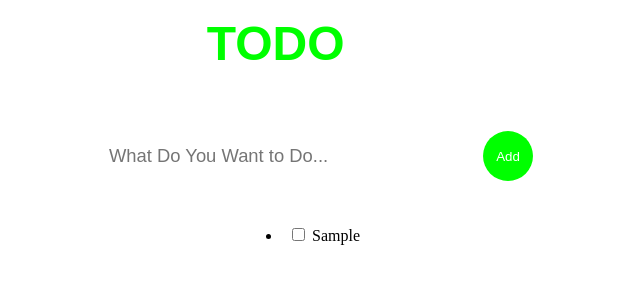
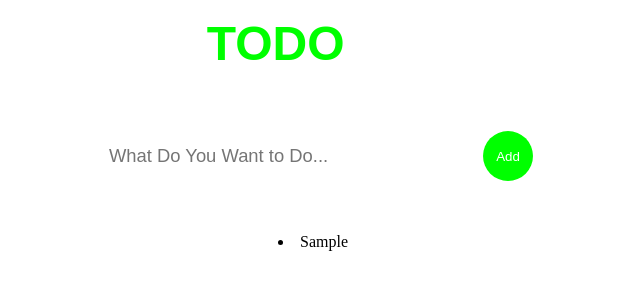
Before and after one commit to Nishu2696/VUE-todo, a Vue app: page / in a window 1280 px wide. Both pictures are taken after typing "Sample" into the empty fields and a click on the button "Add". Shown: the top 300 px of the page, without its empty margins (327-967 px from the left). Built offline with nearby package versions, Linux system fonts and the light colour scheme.

Commit message:
props update

```diff
--- a/src/App.vue
+++ b/src/App.vue
@@ -1,5 +1,5 @@
 <template>
-  <div>
+  <div class="all">
     <h1>
       <span class="title">Todo</span>List
     </h1>
@@ -13,21 +13,49 @@
       />
       <button class="add">Add</button>
     </form>
-    <div class="container">
-      <li v-for="value in todos" v-bind:key="value">
+    <dispplaytodo
+      v-for="(value, index) in todos.length"
+      :key="value.title"
+      :index="index"
+      :mylist="todos.map(a => a.title)"
+    />
+    <!-- <div class="container">
+      <div class="item">
+        <input class="item_input" type="text" v-for="values in todos" v-bind:key="values" disabled="true" value="values">
+          <input type="checkbox" />
+          {{values}}
+      </div>
+    </div>-->
+    <!-- <div class="container">
+      <div class="item">
+        <li class="item_input" v-for="value in todos" v-bind:key="value">
+          <input type="checkbox" />
+          {{value}}
+        </li>
+      </div>
+    </div>-->
+    <!-- <div class="container">
+      <li class="item" v-for="(value, index) in todos" v-bind:key="index">
         <input type="checkbox" />
-        {{value}}
+        {{value.title}}
       </li>
-    </div>
+    </div>-->
   </div>
 </template>
 
 <script>
+import dispplaytodo from "./components/dispplaytodo.vue";
+
 export default {
   name: "App",
+  components: {
+    dispplaytodo,
+  },
   data() {
     return {
-      todos: [],
+      todos: [
+        // {title: "sweets", completed: false},
+      ],
       newTodo: "",
     };
   },
@@ -35,7 +63,7 @@ export default {
     addTodo() {
       alert("hello");
       console.log(this.newTodo);
-      this.todos.push(this.newTodo);
+      this.todos.push({ title: this.newTodo, completed: false });
       console.log(this.todos);
       this.newTodo = "";
       return this.todos;
@@ -47,6 +75,12 @@ export default {
 </script>
 
 <style>
+.all {
+  margin: 0;
+  padding: 0;
+  box-sizing: border-box;
+}
+
 h1 {
   color: #fff;
   font-size: 3rem;
@@ -97,20 +131,20 @@ h1 {
   opacity: 0.7;
 }
 
-.container {
+/* .container {
   display: flex;
   flex-direction: column;
   justify-content: center;
   align-items: center;
   text-align: center;
   margin-top: 2rem;
-}
+} */
 
-.item {
+/* .item {
   padding: 0.5rem;
   border-bottom: 4px solid #fff;
   margin-bottom: 1.5rem;
-}
+} */
 
 .item_input {
   background: none;
--- a/src/components/dispplaytodo.vue
+++ b/src/components/dispplaytodo.vue
@@ -0,0 +1,29 @@
+<template>
+  <div class="container">
+    <li class="item">{{mylist[index]}}</li>
+  </div>
+</template>
+
+<script>
+export default {
+  name: "dispplaytodo",
+  props: ["mylist", "index"],
+};
+</script>
+
+<style scoped>
+.container {
+  display: flex;
+  flex-direction: column;
+  justify-content: center;
+  align-items: center;
+  text-align: center;
+  margin-top: 2rem;
+}
+
+.item {
+  padding: 0.5rem;
+  border-bottom: 4px solid #fff;
+  margin-bottom: 1.5rem;
+}
+</style>
```
